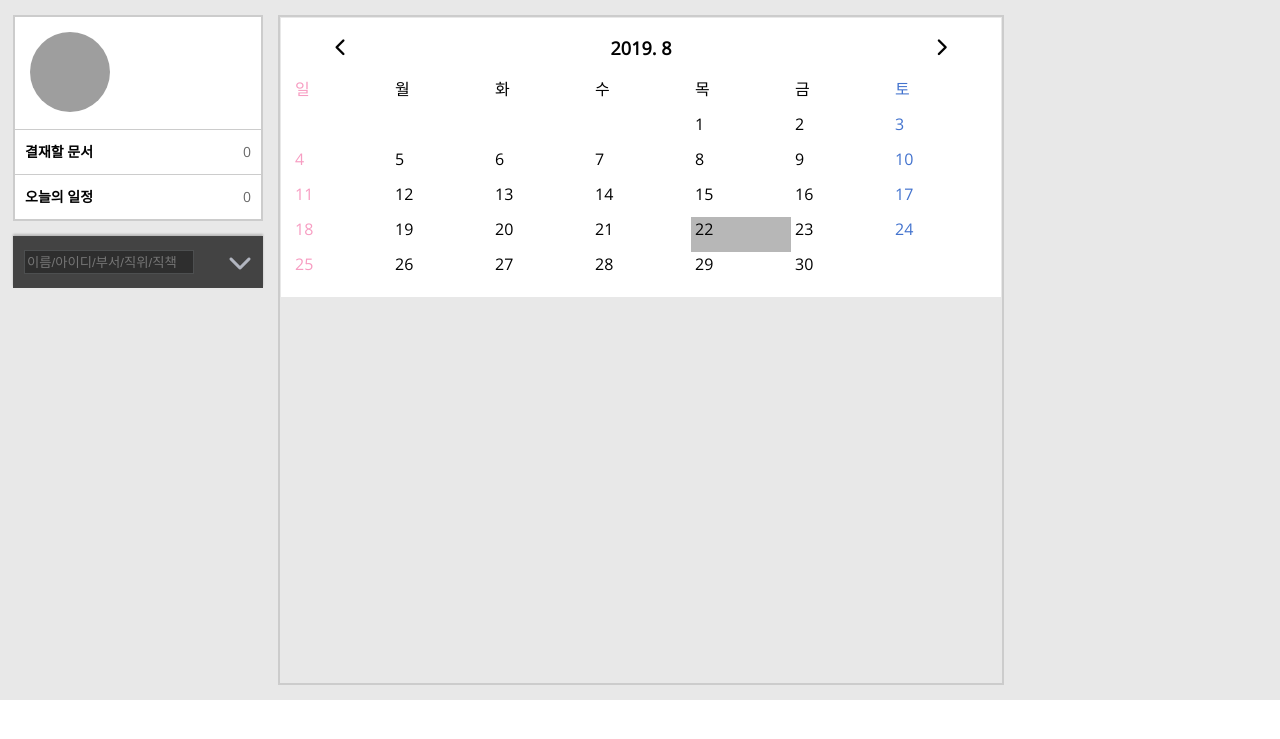
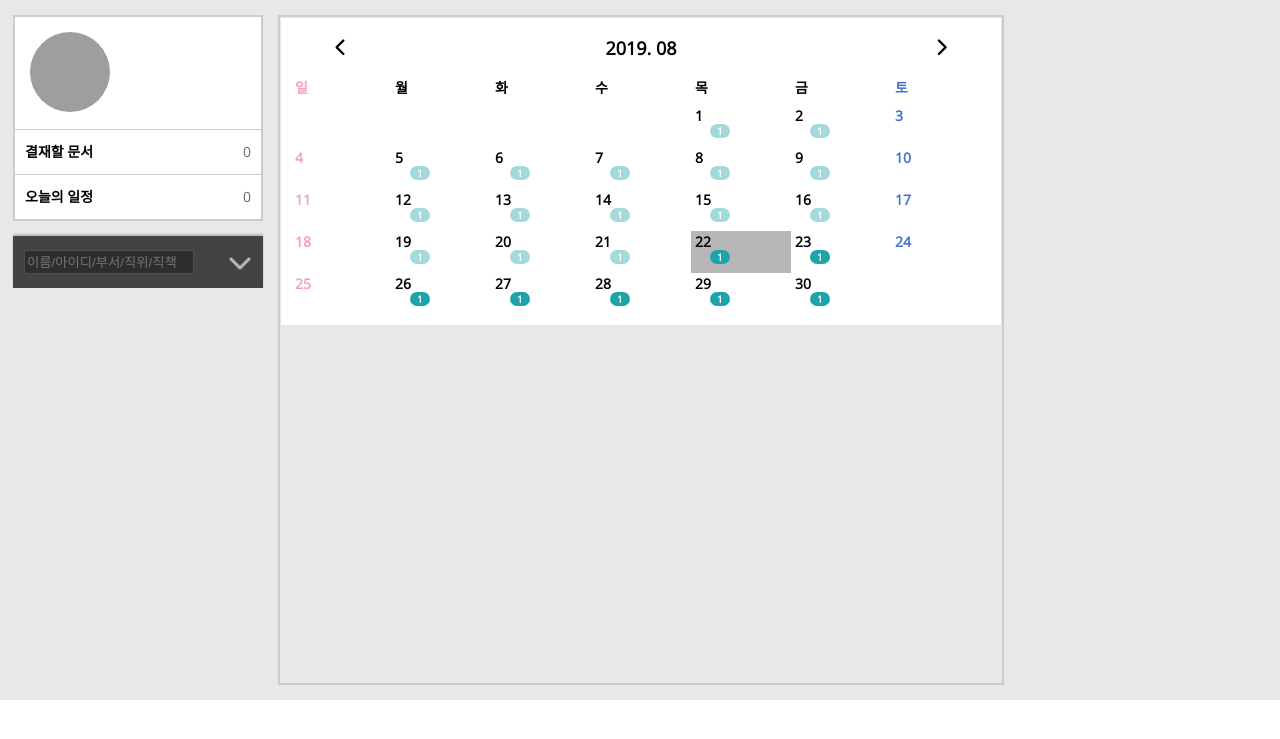
Before and after one commit to dydwlsdlz0527/minioffice, a Java web app: page /view/home/home.jsp in a window 1280 px wide. Shown: the part 40-779 px from the top of the page. Run offline with Tomcat 11, a stand-in JSP engine, Linux system fonts and the light colour scheme; some libraries are stand-ins or nearby versions; grey boxes are pictures that could not be loaded.

Commit message:
-home.jsp 달력 완성

```diff
--- a/WebContent/css/home/calendar_wrap.css
+++ b/WebContent/css/home/calendar_wrap.css
@@ -15,15 +15,36 @@
 td {
 	width: 100px;
 	text-align: left;
-	padding: 4px 0px 15px 4px;
-	display: table-cell;
-	vertical-align: inherit;
+	padding: 4px 0px 10px 4px;
+	font-weight: 600;
+	font-size: 14px;
 }
 
-tr:nth-child(1) td{
+tr:nth-child(1) td {
 	text-align: center;
 	vertical-align: middle;
 	padding: 20px 4px;
 	font-weight: 600;
 	font-size: 18px;
 }
+
+.td_number {
+	position: relative;
+	right: -15px;
+	font-size: 10px;
+	padding: 0px 7px;
+	border-radius: 10px;
+	background-color: #1DA3AA;
+	color: white;
+	opacity: 0.4;
+}
+
+.td_number2 {
+	position: relative;
+	right: -15px;
+	font-size: 10px;
+	padding: 0px 7px;
+	border-radius: 10px;
+	background-color: #1DA3AA;
+	color: white;
+}
--- a/WebContent/view/home/home.jsp
+++ b/WebContent/view/home/home.jsp
@@ -22,50 +22,85 @@ uri="http://java.sun.com/jsp/jstl/core" %>
   <script>
   var today = new Date(); //오늘 날짜. 내 컴퓨터 로컬 기준
   var date = new Date(); //today의 Date를 세어주는 역할
-  function prevCalendar() {
+  function prevCalendar() { //이전 달
+	  // 이전 달을 today에 값을 저장하고 달력에 today를 넣어줌.
+	  // getMonth()는 현재 달을 받아 오므로 이전달을 출력하려면 -1을 해줘야함
 	  today = new Date(today.getFullYear(), today.getMonth()-1, today.getDate());
-	  buildCalendar();
+	  buildCalendar(); //달력 cell을 만들어 출력
   }
 
-  function nextCalendar() {
+  function nextCalendar() { //다음 달
 	  today = new Date(today.getFullYear(), today.getMonth()+1, today.getDate());
 	  buildCalendar();
   }
 
-  function buildCalendar() {
+  function buildCalendar() { //현재 달 달력 만들기
 	  var doMonth = new Date(today.getFullYear(), today.getMonth(), 1);
+  	  // 이번 달의 첫째 날
+  	  // new를 쓰는 이유: new를 쓰면 이번달의 로컬 월을 정확하게 받아온다.
+  	  // new를 쓰지 않으면 getMonth()는 0~11을 반환하기 때문에 +1을 해줘야한다.
 	  var lastDate = new Date(today.getFullYear(), today.getMonth() + 1, 0);
+  	  // 이번 달의 마지막 날
+  	  // day에 0을 줬기 때문에 다음달 시작일(1일)을 가져오는 대신 전달 마지막일을 가져오게 된다.
 	  var tbCalendar = document.getElementById("calendar");
+  	  // 날짜를 찍을 테이블 변수 만듬, 일까지 다 찍힌다.
 	  var tbCalenderYM = document.getElementById("tbCalendarYM");
-	  tbCalendarYM.innerHTML = today.getFullYear() + ". " + (today.getMonth() + 1);
+  	  // 테이블에 정확한 날짜 찍는 변수
+	  tbCalendarYM.innerHTML = today.getFullYear() + ". " + ("0" + (today.getMonth() + 1)).slice(-2);
+  	  // innerHTML에 년.월 표시. slice(-2)는 end에서부터 2자리를 짤라서 표시.
+
+  	  /* while은 이번달이 끝나면 다음달로 넘겨주는 역할 */
 	  while (tbCalendar.rows.length > 2) {
-		tbCalendar.deleteRow($(this).parents("calendar").rows.length - 1);
+	  // 열을 지워줌
+	  // 기본 2열은 이미 정해져 있다.(년.월과 일~토요일부분)
+		tbCalendar.deleteRow(tbCalendar.rows.length - 1);
+	    //테이블의 tr갯수 만큼의 열 묶음을 한 칸씩 지워준다.
 	  }
 	  var row = null;
 	  row = tbCalendar.insertRow();
-	  var cnt = 0;
+	  // 테이블에 새로운 열 삽입
+	  var cnt = 0; // cnt, 셀의 갯수를 세어주는 역할
+	  // 1일이 시작되는 칸을 맞추어 줌
 	  for (i = 0; i < doMonth.getDay(); i++) {
-		cell = row.insertCell();
-		cnt = cnt + 1;
+	  /* 이번달의 요일만큼 돌림 */
+	  // doMonth.getDay() -> 이번달 첫날의 요일
+		cell = row.insertCell(); // 열 한칸한칸 계속 만들어주는 역할
+		cnt = cnt + 1; // 열의 갯수를 계속 다음으로 위치하게 해주는 역할
 	  }
 
+	  /* 달력 출력 */
 	  for (i = 1; i < lastDate.getDate(); i++) {
+	  // 1일부터 마지막 일까지 돌림
 		cell = row.insertCell();
-		cell.innerHTML = i;
+	    if (today.getMonth() + 1 < date.getMonth() + 1) {
+	    	// 지난달은 모두 td_number css 입히기
+	    	cell.innerHTML = "<div class=\"td_date\">" + i + "</div>" + "<span class=\"td_number\">1</span>";
+		} else if(today.getMonth() + 1 == date.getMonth() + 1 && i < today.getDate()) {
+			// 이번달 오늘 이전 날짜는 td_number css 입히기
+	    	cell.innerHTML = "<div class=\"td_date\">" + i + "</div>" + "<span class=\"td_number\">1</span>";
+		} else {
+			// 오늘 이후 날짜는 td_number2 css 입히기
+			cell.innerHTML = "<div class=\"td_date\">" + i + "</div>" + "<span class=\"td_number2\">1</span>";
+		}
+
+		// 셀을 1부터 마지막 day까지 HTML 문법에 넣어줌
 		cnt = cnt + 1;
-		if (cnt % 7 == 1) {
+		if (cnt % 7 == 1) { /* 일요일 계산 */
 			cell.innerHTML = "<font color = #F79DC2>" + i;
 		}
-		if (cnt % 7 == 0) {
+		if (cnt % 7 == 0) { /* 토요일 계산 */
 			cell.innerHTML = "<font color = #4373CE>" + i;
 			row = calendar.insertRow();
+			// 토요일 다음에 올 셀을 추가
 		}
+		/* 오늘의 날짜에 색 칠하기 */
 		if (today.getFullYear() == date.getFullYear()
 				&& today.getMonth() == date.getMonth()
 				&& i == date.getDate()) {
-			cell.bgColor = "#B7B7B7";
+			// 달력에 있는 년,달과 내 컴퓨터의 로컬 년,달이 같고, 일이 오늘의 일과 같으면
+			cell.bgColor = "#B7B7B7"; // 셀의 배경색 칠함
 		}
-	}
+	  }
   }
 
   $(function(){
```
Also changed, not shown: 1 other file.
